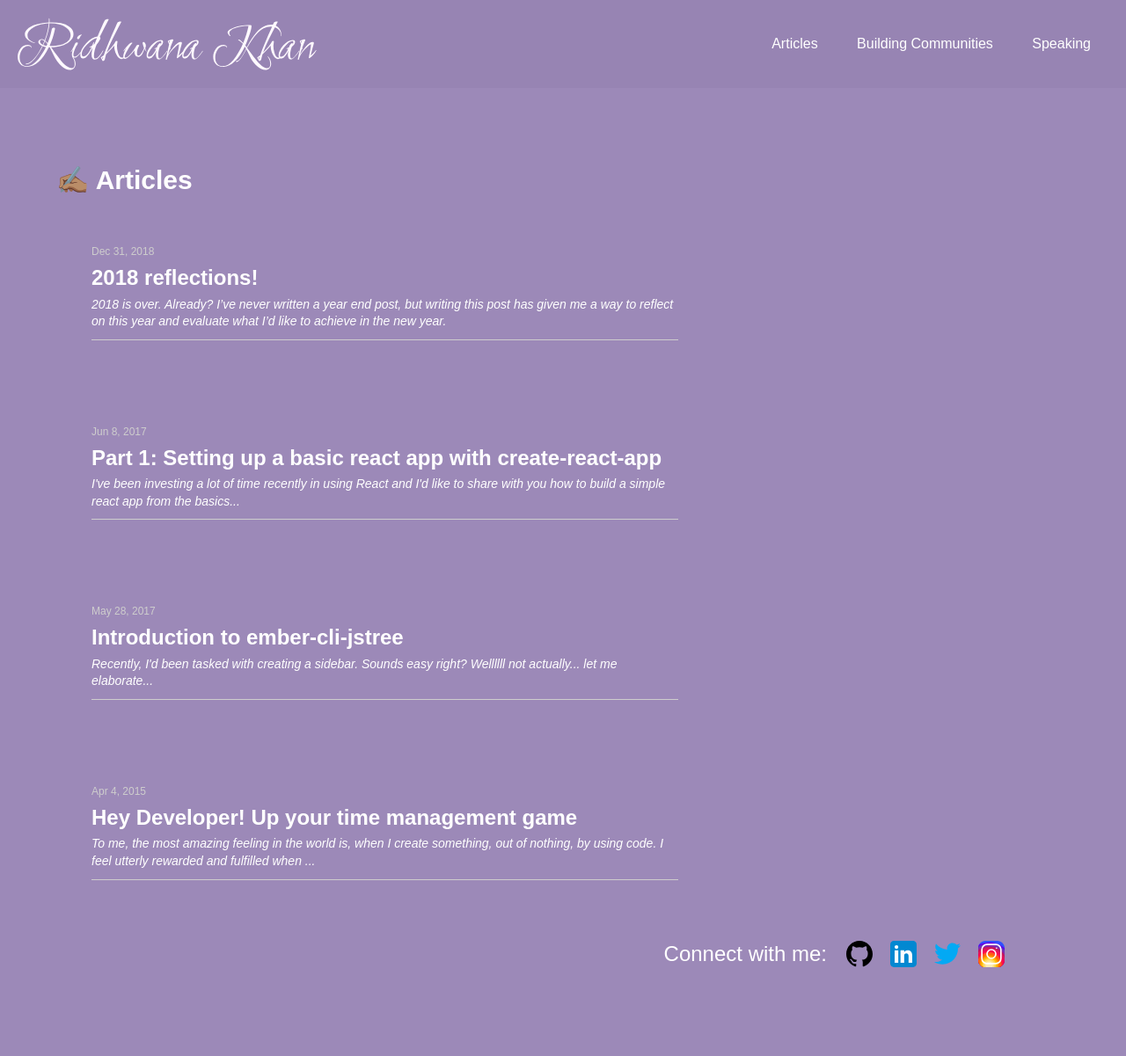
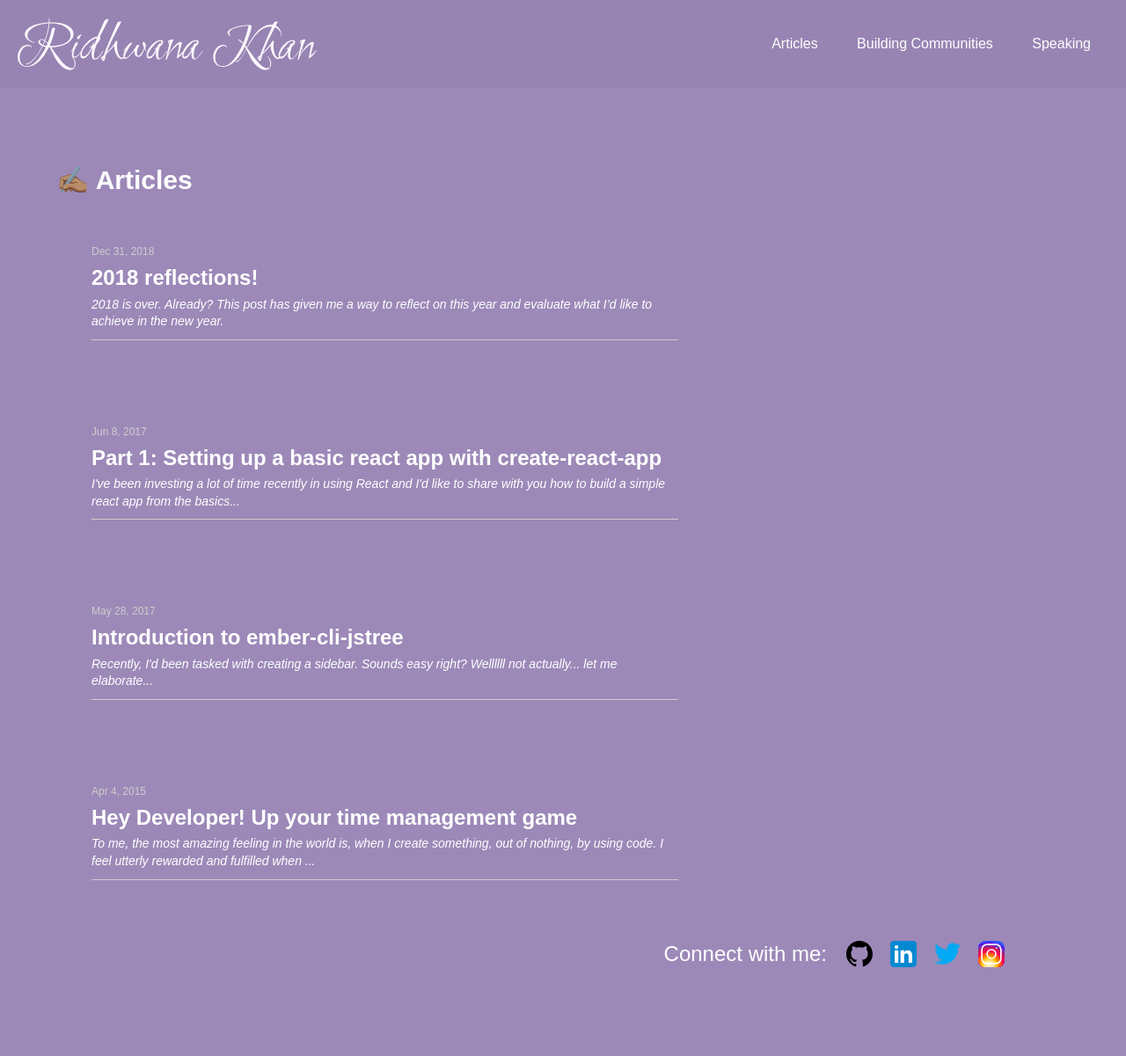
Before and after one commit to Ridhwana/Ridhwana.github.io, a Jekyll site: the page built from blog.md, in a window 1280 px wide. Shown: the whole page at 88% size. Built offline with Jekyll 4.4.1, drawn with Linux system fonts in a browser that asks for light colours.

Commit message:
feat: update the excerpt

```diff
--- a/_posts/articles/2018-12-26-2018-reflections.html
+++ b/_posts/articles/2018-12-26-2018-reflections.html
@@ -7,7 +7,7 @@ comments: false
 keywords: "reflections"
 reading_time: '5 min'
 show_excerpts: true
-excerpt: "2018 is over. Already? I’ve never written a year end post, but writing this post has given me a way to reflect on this year and evaluate what I’d like to achieve in the new year."
+excerpt: "2018 is over. Already? This post has given me a way to reflect on this year and evaluate what I’d like to achieve in the new year."
 categories: articles
 ---
 
```
